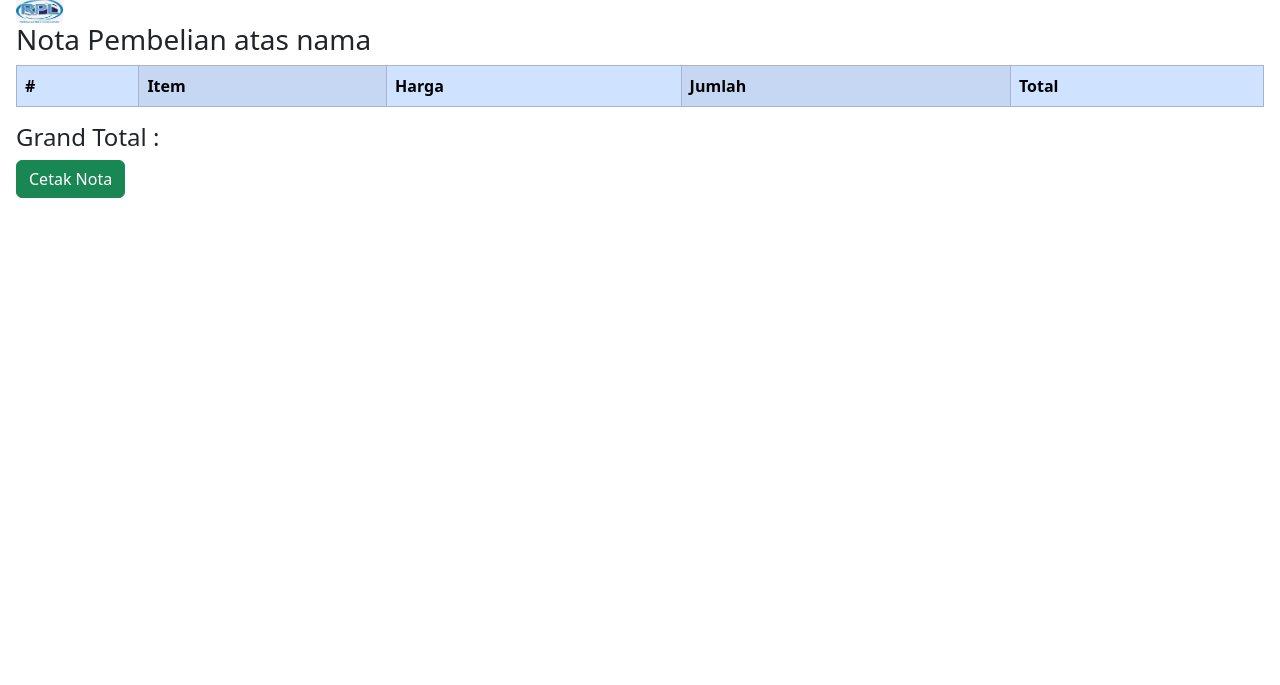
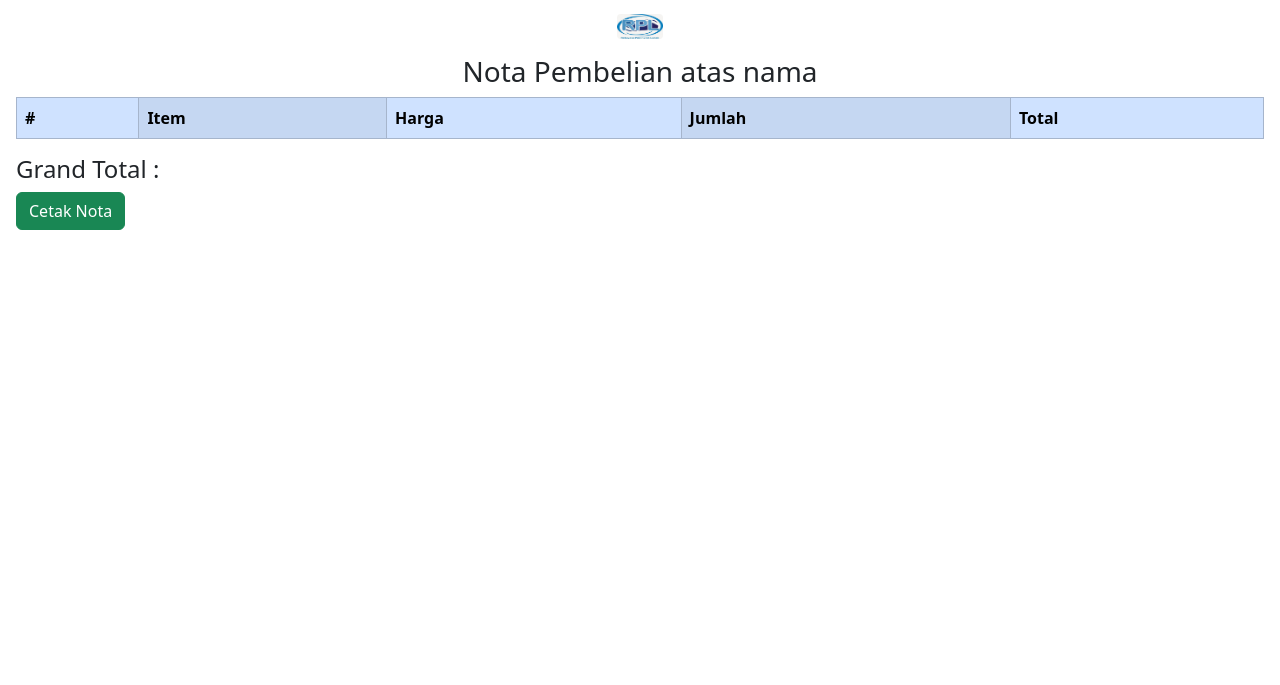
Before and after one commit to nurulhikmahaulia/transaksi-pembelian, a plain HTML site: page nota.html in a window 1280 px wide. Shown: the part 115-800 px from the top of the page. Drawn offline with nearby package versions, Linux system fonts and the light colour scheme; no server answers.

Commit message:
update nota.html

```diff
--- a/nota.html
+++ b/nota.html
@@ -18,11 +18,15 @@
   <h1 class="text-center">Toko Incer</h1>
 
 <div id="kotakNota">
+  <p class="text-center">
     <img src="incer.jpg" style="height: 40px" class="rounded-1" >
+  </p>
     </div>
-    <img src="rpl.jpg" style="height: 25px" class="rounded-1" style="text-align: left;">
+      <p class="text-center">
+    <img src="rpl.jpg" style="height: 25px" class="rounded-1">
+      </p>
     </div>
-  <h3>Nota Pembelian atas nama <span id="namapelanggan"></span></h3>
+  <h3 class="text-center">Nota Pembelian atas nama <span id="namapelanggan"></span></h3>
 
   <!-- tampilkan tabel daftar barang di collection transaksi -->
   <table class="table table-striped-columns table-bordered border-success" id="daftar-keranjang">
```
